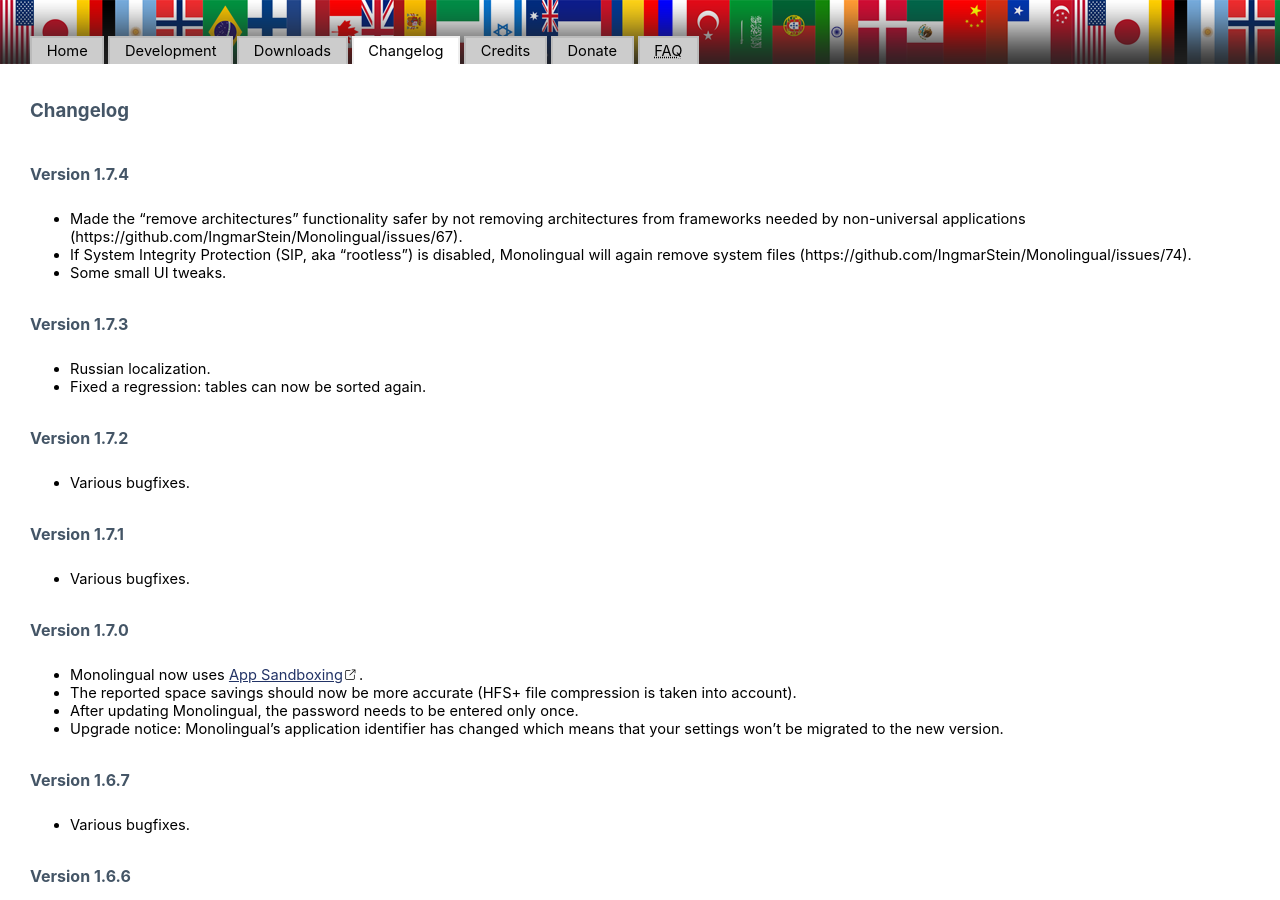
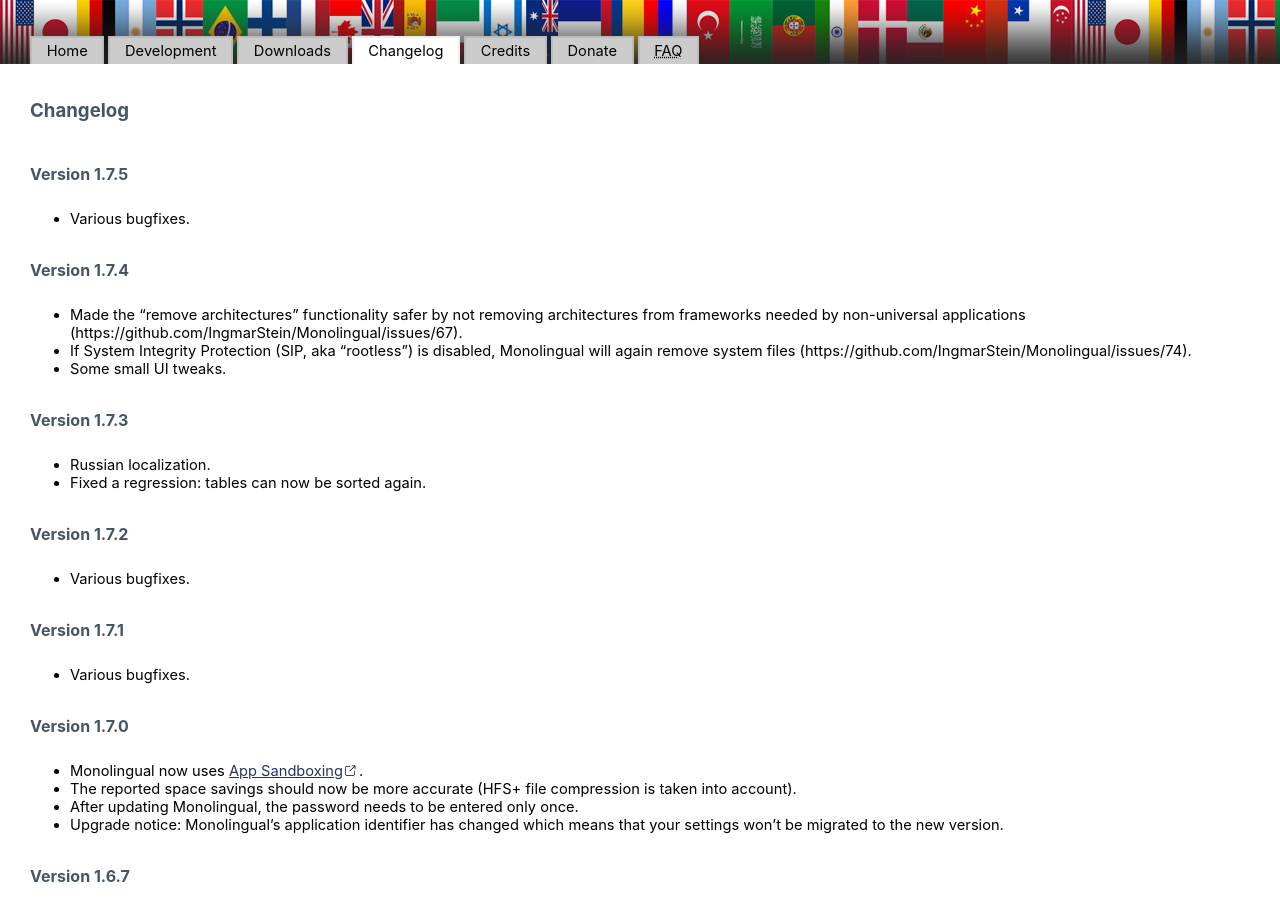
Before and after one commit to IngmarStein/Monolingual, a Jekyll site: the page built from changelog.html, in a window 1280 px wide and 900 px high. Built offline with Jekyll 4.4.1, drawn with Linux system fonts in a browser that asks for light colours.

```diff
--- a/_data/versions.yml
+++ b/_data/versions.yml
@@ -1,3 +1,13 @@
+- version: 1.7.5
+  release: 2017-01-01
+  changes:
+    - Various bugfixes.
+  sparkle:
+    md5: 3808009fc3899886693fa588397111c0
+    dsa: MC0CFQCDWM3+OwmiZwfsmn6cAh0PmaHRNAIUIra7IKp7VWWynqfvNLvQViUT/ow=
+    filesize: 7699984
+  minimum: '10.12'
+
 - version: 1.7.4
   release: 2016-12-14
   changes:
```
